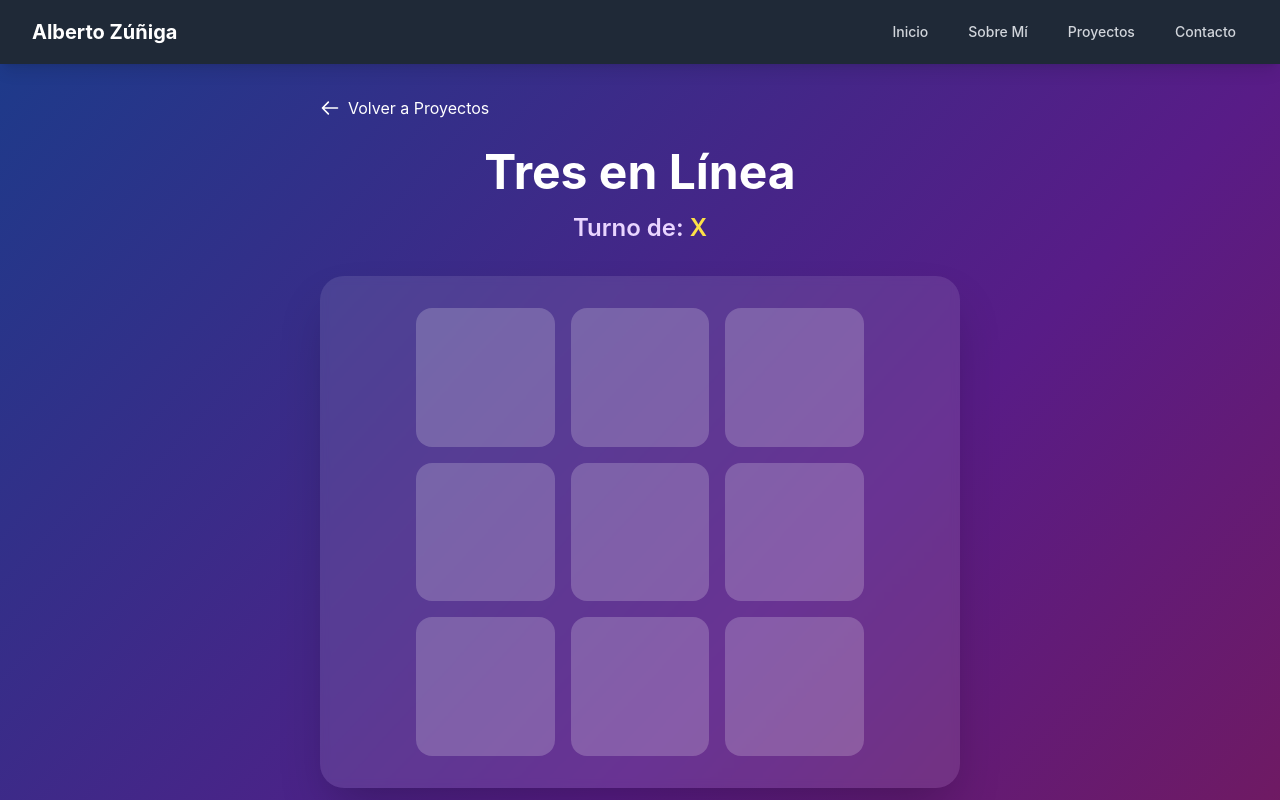
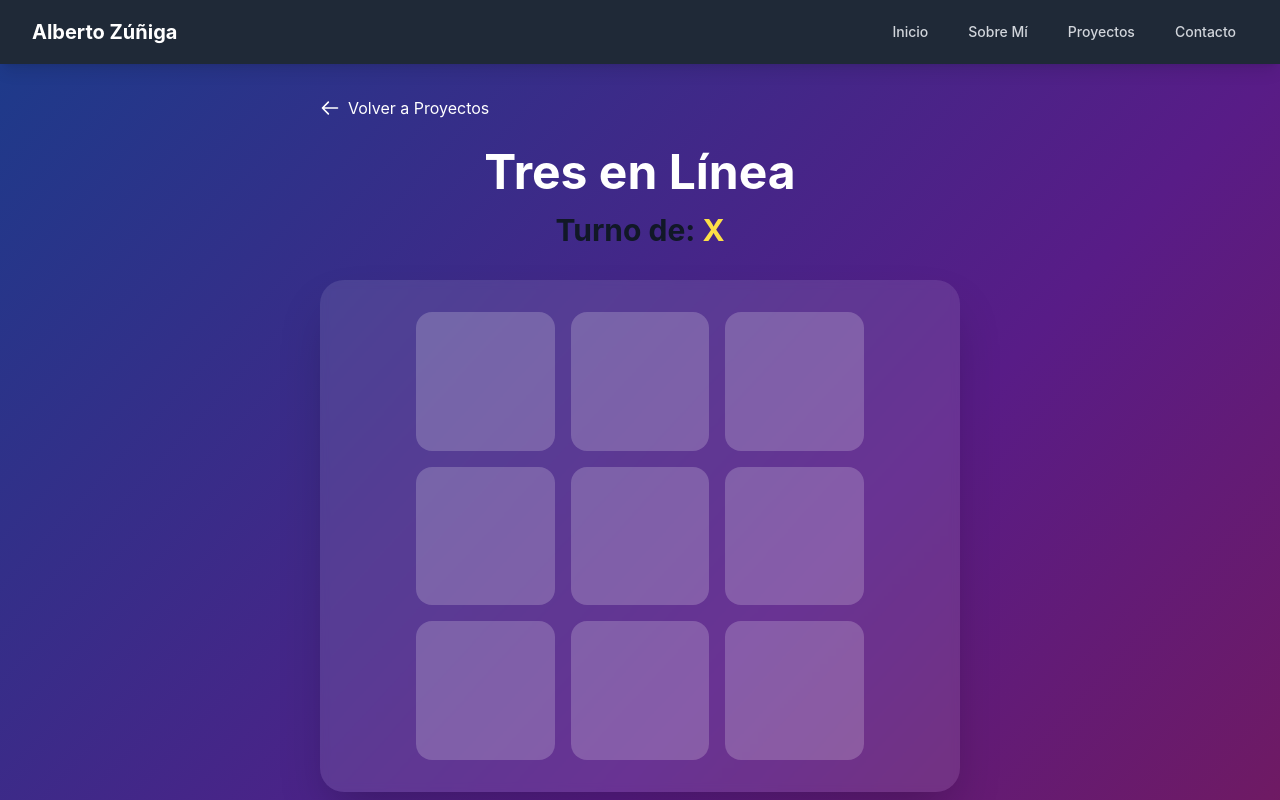
Before and after one commit to AlbertoZuiga/AlbertoZuiga.github.io, a React (Vite) app: page /projects/tic-tac-toe in a window 1280 px wide. Shown: the top 800 px of the page. Built offline with nearby package versions, Linux system fonts and the light colour scheme.

Commit message:
refactor(linting): improve code quality in TicTacToeProject.jsx
- Replace Array() with new Array() constructor
- Refactor nested ternary into getStatusMessage function
- Add explicit spacing in JSX text
- Maintain index keys for board cells (static array, no reordering)

```diff
--- a/src/pages/TicTacToeProject.jsx
+++ b/src/pages/TicTacToeProject.jsx
@@ -2,7 +2,7 @@ import { useState, useEffect } from "react";
 import { Link } from "react-router-dom";
 
 const TicTacToe = () => {
-  const [board, setBoard] = useState(Array(9).fill(null));
+  const [board, setBoard] = useState(new Array(9).fill(null));
   const [isXTurn, setIsXTurn] = useState(true);
   const [gameOn, setGameOn] = useState(true);
   const [winningCells, setWinningCells] = useState([]);
@@ -92,7 +92,7 @@ const TicTacToe = () => {
   };
 
   const restartGame = () => {
-    setBoard(Array(9).fill(null));
+    setBoard(new Array(9).fill(null));
     // Alternar quien empieza cada juego
     const nextFirst = firstPlayer === "X" ? "O" : "X";
     setFirstPlayer(nextFirst);
@@ -102,7 +102,7 @@ const TicTacToe = () => {
   };
 
   const resetAll = () => {
-    setBoard(Array(9).fill(null));
+    setBoard(new Array(9).fill(null));
     setIsXTurn(true);
     setGameOn(true);
     setWinningCells([]);
@@ -121,6 +121,29 @@ const TicTacToe = () => {
   const winner = getWinner();
   const isDraw_ = !gameOn && !winner;
   const winPoints = winner && winner === firstPlayer ? 3 : 5;
+
+  // Función para calcular el mensaje de estado
+  const getStatusMessage = () => {
+    if (winner) {
+      const pointsText = winner === firstPlayer ? "(inició primero)" : "(inició segundo)";
+      return (
+        <div>
+          <span className="text-yellow-300">¡Ganó {winner}!</span>
+          <div className="text-lg mt-1">
+            +{winPoints} puntos {pointsText}
+          </div>
+        </div>
+      );
+    }
+    if (isDraw_) {
+      return <span className="text-yellow-300">¡Empate!</span>;
+    }
+    return (
+      <span>
+        Turno de: <span className="text-yellow-300">{isXTurn ? "X" : "O"}</span>
+      </span>
+    );
+  };
 
   return (
     <div className="min-h-screen bg-gradient-to-br from-blue-900 via-purple-900 to-pink-900 py-8">
@@ -149,22 +172,8 @@ const TicTacToe = () => {
 
         <div className="text-center mb-8">
           <h1 className="text-5xl font-bold text-white mb-4">Tres en Línea</h1>
-          <div className="text-2xl text-purple-200 font-semibold mb-2">
-            {winner ? (
-              <div>
-                <span className="text-yellow-300">¡Ganó {winner}!</span>
-                <div className="text-lg mt-1">
-                  +{winPoints} puntos {winner === firstPlayer ? "(inició primero)" : "(inició segundo)"}
-                </div>
-              </div>
-            ) : isDraw_ ? (
-              <span className="text-yellow-300">¡Empate!</span>
-            ) : (
-              <span>
-                Turno de:{" "}
-                <span className="text-yellow-300">{isXTurn ? "X" : "O"}</span>
-              </span>
-            )}
+          <div className="text-2xl md:text-3xl font-bold">
+            {getStatusMessage()}
           </div>
           {gamesPlayed > 0 && (
             <div className="text-sm text-purple-200">
```
